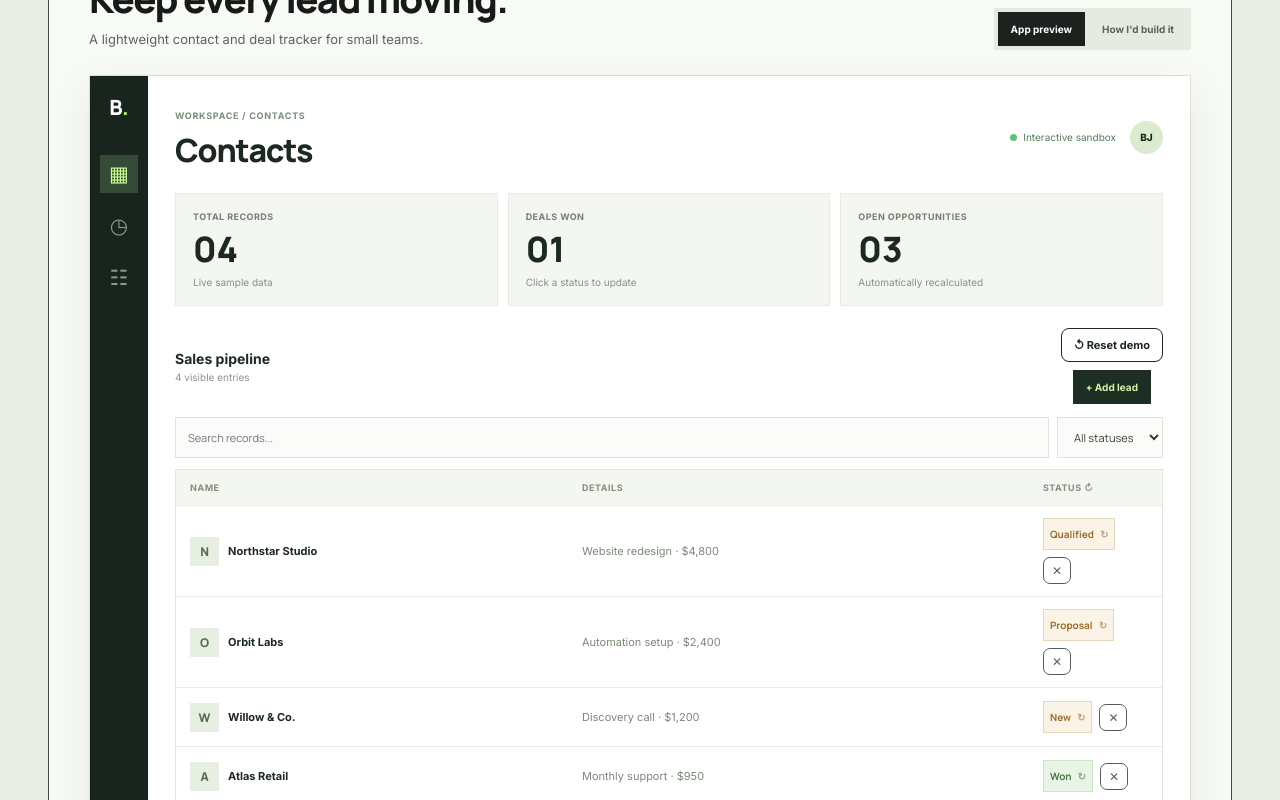
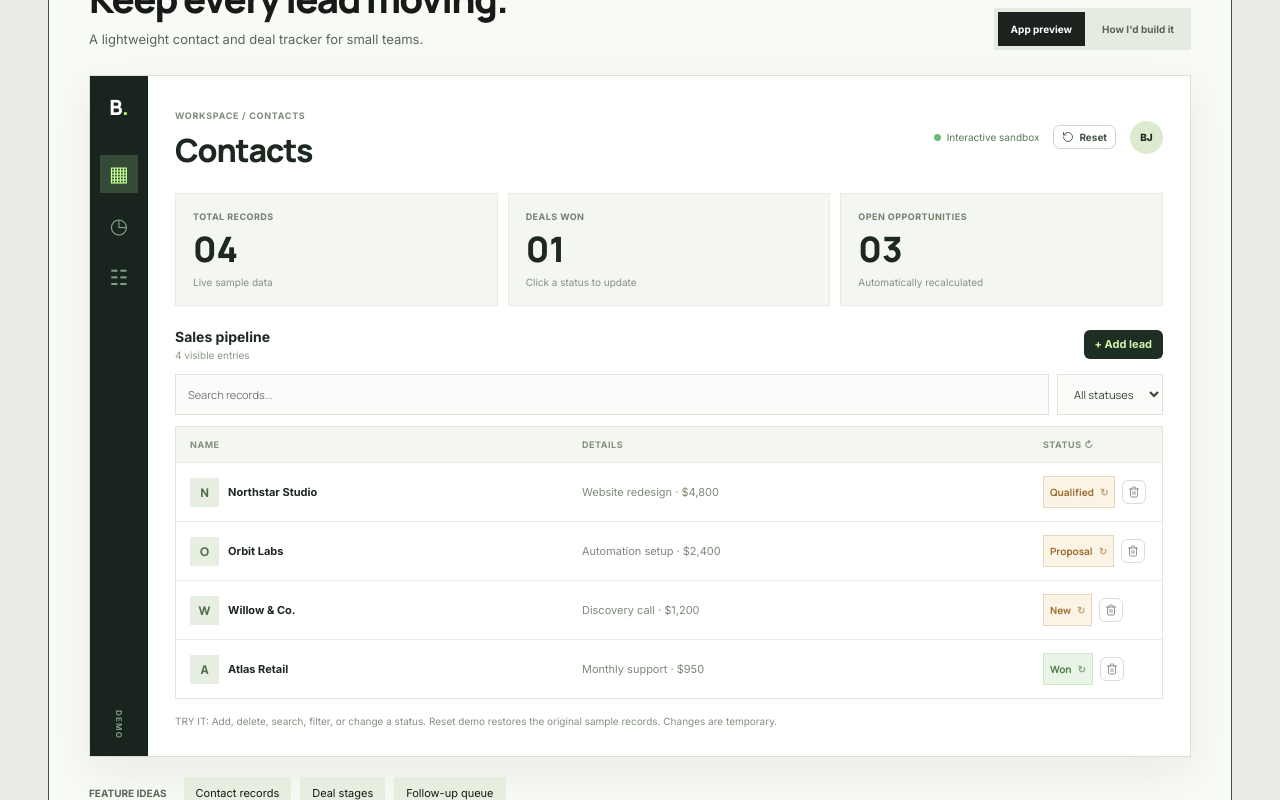
Before and after one commit to bojojojow/bojourn-portfolio, a Next.js app: page / in a window 1280 px wide. Shown: the part 3140-3940 px from the top of the page. Built offline with nearby package versions, Linux system fonts and the light colour scheme.

Commit message:
Update InteractiveAppPreview.tsx

```diff
--- a/app/components/InteractiveAppPreview.tsx
+++ b/app/components/InteractiveAppPreview.tsx
@@ -1,6 +1,7 @@
 "use client";
 
 import { useState } from "react";
+import { RotateCcw, Trash2 } from "lucide-react";
 
 // Self-contained fictional demo workspaces; changes stay in the visitor's browser session.
 type DemoRow = { name: string; sub: string; status: string; amount?: number };
@@ -50,7 +51,7 @@ export default function InteractiveAppPreview({ kind }: { kind: number }) {
     <div className="va-real-demo">
       <div className="va-real-sidebar"><div className="va-real-logo">B<span>.</span></div><span className="va-real-side-item is-selected">▦</span><span className="va-real-side-item">◷</span><span className="va-real-side-item">☷</span><span className="va-real-side-bottom">DEMO</span></div>
       <div className="va-real-main">
-        <div className="va-real-top"><div><span className="va-real-crumb">WORKSPACE / {labels[kind].toUpperCase()}</span><h5>{labels[kind]}</h5></div><div className="va-real-top-right"><span className="va-real-live"><span /> Interactive sandbox</span><span className="va-real-avatar">BJ</span></div></div>
+        <div className="va-real-top"><div><span className="va-real-crumb">WORKSPACE / {labels[kind].toUpperCase()}</span><h5>{labels[kind]}</h5></div><div className="va-real-top-right"><span className="va-real-live"><span /> Interactive sandbox</span><button type="button" onClick={resetDemo} title="Restore original sample records" aria-label="Reset demo" style={{ display: "inline-flex", alignItems: "center", justifyContent: "center", gap: 5, background: "transparent", border: "1px solid #cbd4c6", borderRadius: 7, padding: "5px 8px", fontSize: 10, fontWeight: 650, color: "#465447", cursor: "pointer", whiteSpace: "nowrap" }}><RotateCcw size={12} strokeWidth={1.8} /><span>Reset</span></button><span className="va-real-avatar">BJ</span></div></div>
         <div className="va-real-kpis">
           <div><span>{kind === 1 ? "TOTAL RECORDED" : kind === 4 ? "ITINERARY STOPS" : "TOTAL RECORDS"}</span><strong>{kind === 1 ? `$${rows.reduce((sum, r) => sum + (r.amount ?? 0), 0).toLocaleString()}` : String(total).padStart(2,"0")}</strong><small>Live sample data</small></div>
           <div><span>{["DEALS WON", "PAID ENTRIES", "CONFIRMED", "COMPLETED", "VISITED"][kind]}</span><strong>{String(completed).padStart(2,"0")}</strong><small>Click a status to update</small></div>
@@ -59,10 +60,10 @@ export default function InteractiveAppPreview({ kind }: { kind: number }) {
         {kind === 2 && <div className="va-real-calendar"><div className="va-real-calendar-label">OCTOBER 2026 <span>Choose a date</span></div><div className="va-real-days">{["MON", "TUE", "WED", "THU", "FRI", "SAT", "SUN"].map((d, i) => <button key={d} type="button" onClick={() => setSelectedDay(i)} className={selectedDay === i ? "is-active" : ""}><span>{d}</span><strong>{26+i}</strong></button>)}</div></div>}
         {kind === 3 && <div className="va-real-chart"><div className="va-real-chart-top"><div><strong>Activity overview</strong><span>Illustrative performance trend</span></div><div className="va-real-toggle">{["Week","Month"].map(v => <button type="button" key={v} className={chartRange===v ? "is-active" : ""} onClick={()=>setChartRange(v)}>{v}</button>)}</div></div><div className="va-real-bars">{bars.map((v,i) => <div key={i}><span style={{height:`${v}%`}}/><small>{["M","T","W","T","F","S","S"][i]}</small></div>)}</div></div>}
         {kind === 4 && <div className="va-real-trip"><div><span>ACTIVE TRIP</span><strong>China Winter Adventure</strong><small>Shanghai → Beijing → Harbin</small></div><span className="va-real-trip-pill">15 DAYS · SAMPLE</span></div>}
-        <div className="va-real-table-head"><div><strong>{["Sales pipeline", "Recent expenses", "Booking queue", "Team workboard", "Upcoming itinerary"][kind]}</strong><small>{visible.length} visible entries</small></div><div style={{ display: "flex", alignItems: "center", gap: 8, flexWrap: "wrap", justifyContent: "flex-end" }}><button type="button" onClick={resetDemo} title="Restore the original sample records" style={{ background: "transparent", color: "inherit", border: "1px solid currentColor", borderRadius: 8, padding: "9px 12px", fontSize: 11, fontWeight: 700, cursor: "pointer" }}>↺ Reset demo</button><button type="button" className="va-real-add" onClick={() => setShowAdd((v)=>!v)}>{showAdd ? "Cancel" : `+ ${actionLabels[kind]}`}</button></div></div>
+        <div className="va-real-table-head"><div><strong>{["Sales pipeline", "Recent expenses", "Booking queue", "Team workboard", "Upcoming itinerary"][kind]}</strong><small>{visible.length} visible entries</small></div><button type="button" className="va-real-add" onClick={() => setShowAdd((v)=>!v)} style={{ padding: "8px 11px", fontSize: 11, lineHeight: 1.15, borderRadius: 6 }}>{showAdd ? "Cancel" : `+ ${actionLabels[kind]}`}</button></div>
         {showAdd && <form className="va-real-add-form" onSubmit={(e)=>{e.preventDefault();addItem();}}><input aria-label={`New ${labels[kind]} entry`} placeholder={["Lead or company name", "Expense description", "Customer name", "Task name", "Activity name"][kind]} value={newName} onChange={(e)=>setNewName(e.target.value)} autoFocus/><button type="submit" disabled={!newName.trim()}>Save entry</button></form>}
         <div className="va-real-tools"><input type="search" aria-label="Search sample records" placeholder="Search records..." value={query} onChange={(e)=>setQuery(e.target.value)}/><select aria-label="Filter by status" value={activeFilter} onChange={(e)=>setActiveFilter(e.target.value)}><option value="All">All statuses</option>{statuses.map(s=><option key={s} value={s}>{s}</option>)}</select></div>
-        <div className="va-real-table"><div className="va-real-table-labels"><span>{kind === 1 ? "EXPENSE" : kind === 2 ? "CLIENT" : kind === 4 ? "ACTIVITY" : "NAME"}</span><span>{kind === 1 ? "AMOUNT" : "DETAILS"}</span><span>STATUS ↻</span></div>{visible.length ? visible.map((r,i)=><div className="va-real-table-row" key={`${r.name}-${i}`}><div className="va-real-record"><span className="va-real-record-icon">{r.name.slice(0,1)}</span><strong>{r.name}</strong></div><span className="va-real-record-detail">{kind === 1 ? `$${(r.amount || 0).toLocaleString()} · ${r.sub}` : r.sub}</span><div style={{ display: "flex", alignItems: "center", gap: 7, flexWrap: "wrap" }}><button type="button" title="Click to change status" onClick={()=>updateStatus(r.name)} className={`va-real-status ${["Paid","Confirmed","Done","Won"].includes(r.status) ? "is-done" : ""}`}>{r.status} <span>↻</span></button><button type="button" title={`Delete ${r.name}`} aria-label={`Delete ${r.name}`} onClick={()=>deleteItem(r)} style={{ background: "transparent", color: "inherit", border: "1px solid currentColor", borderRadius: 7, padding: "5px 8px", fontSize: 12, cursor: "pointer", opacity: 0.75 }}>✕</button></div></div>) : <p className="va-real-empty">No matches. Try another search or filter.</p>}</div>
+        <div className="va-real-table"><div className="va-real-table-labels"><span>{kind === 1 ? "EXPENSE" : kind === 2 ? "CLIENT" : kind === 4 ? "ACTIVITY" : "NAME"}</span><span>{kind === 1 ? "AMOUNT" : "DETAILS"}</span><span>STATUS ↻</span></div>{visible.length ? visible.map((r,i)=><div className="va-real-table-row" key={`${r.name}-${i}`}><div className="va-real-record"><span className="va-real-record-icon">{r.name.slice(0,1)}</span><strong>{r.name}</strong></div><span className="va-real-record-detail">{kind === 1 ? `$${(r.amount || 0).toLocaleString()} · ${r.sub}` : r.sub}</span><div style={{ display: "flex", alignItems: "center", gap: 7, flexWrap: "wrap" }}><button type="button" title="Click to change status" onClick={()=>updateStatus(r.name)} className={`va-real-status ${["Paid","Confirmed","Done","Won"].includes(r.status) ? "is-done" : ""}`}>{r.status} <span>↻</span></button><button type="button" title={`Delete ${r.name}`} aria-label={`Delete ${r.name}`} onClick={()=>deleteItem(r)} style={{ display: "inline-flex", alignItems: "center", justifyContent: "center", width: 24, height: 24, padding: 0, background: "transparent", color: "#7b857d", border: "1px solid #d8ded5", borderRadius: 6, cursor: "pointer" }}><Trash2 size={12} strokeWidth={1.7} /></button></div></div>) : <p className="va-real-empty">No matches. Try another search or filter.</p>}</div>
         <p className="va-real-hint">TRY IT: Add, delete, search, filter, or change a status. Reset demo restores the original sample records. Changes are temporary.</p>
       </div>
     </div>
```
